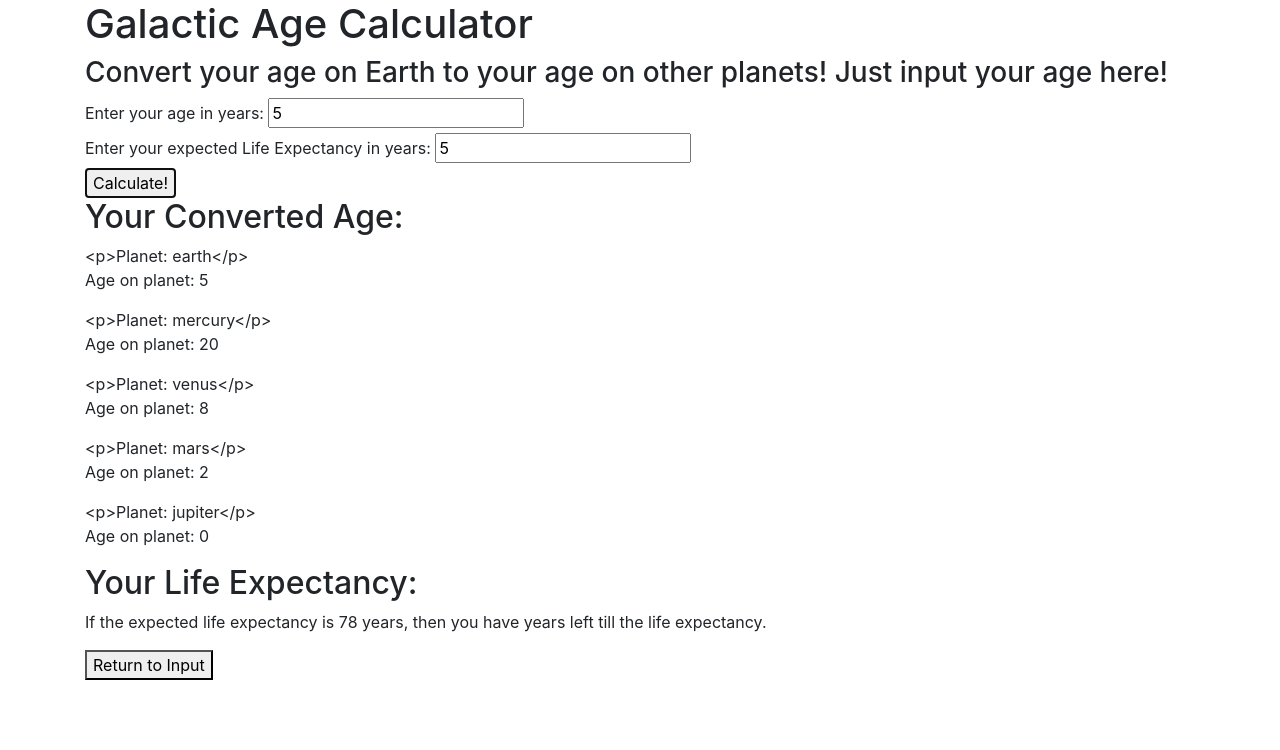
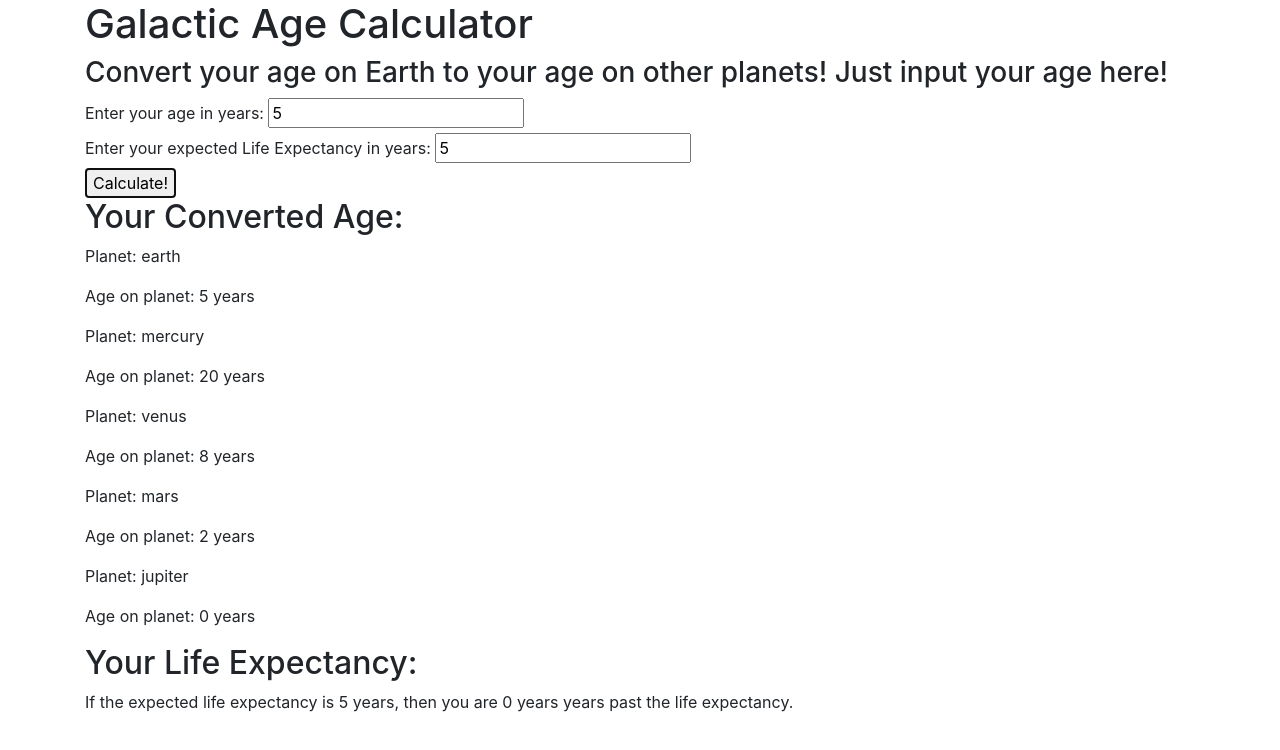
Before and after one commit to TSiu88/galactic-age-calculator, a website built with webpack: page src/index.html in a window 1280 px wide. Both pictures are taken after typing "5", "5" into the empty fields and a click on the button "Calculate!". Built offline with nearby package versions, Linux system fonts and the light colour scheme.

Commit message:
fix output values and format

```diff
--- a/src/index.html
+++ b/src/index.html
@@ -20,20 +20,13 @@
       <div id="outputField">
         <h2>Your Converted Age:</h2>
         <div id="planetAges">
-          <div id="output">
-            <!-- planet image -->
-            <p>Planet: <span id="planet"></span></p>
-            <p>Age (in years): <span id="ageOutput"></span></p>
 
-          </div>
         </div>
 
         <div id="lifeExpectancyArea">
           <h2>Your Life Expectancy:</h2>
           <p>If the expected life expectancy is <span id="expectedLife">78</span> years, then you <span id="haveOrAre">have</span> <span id="lifeYears"></span> years <span id="leftOrPast">left till</span> the life expectancy.</p>
         </div>
-
-        <button id="resetButton">Return to Input</button>
       </div>
 
 
--- a/src/main.js
+++ b/src/main.js
@@ -9,17 +9,15 @@ function displayUpdate(calc){
   for(let i=0; i<calc.outputAges.length; i++){
     let planetName = calc.planets[i];
     $("#planetAges").append(createPlanetOutput(planetName));
-    $(eval(`"#${planetName}"`)).append(`<p>Age on planet: ${calc.outputAges[i]}</p>`);
+    $(eval(`"#${planetName}"`)).append(`<p>Planet: ${planetName}</p>`);
+    $(eval(`"#${planetName}"`)).append(`<p>Age on planet: ${calc.outputAges[i]} years</p>`);
   }
-
-  displayLifeExpectancy(calc);
 }
 
 function createPlanetOutput(name){
   let newDiv = document.createElement('div');
   newDiv.id = name;
   newDiv.className = "planet";
-  newDiv.append(`<p>Planet: ${name}</p>`);
   return newDiv;
 }
 
@@ -51,15 +49,13 @@ $(document).ready(function(){
       calculator.age = years;
       calculator.outputAges = [];
       calculator.outputAges[0] = years;
-      console.log(calculator.planets);
-
     } else{
       alert("Please enter a vaild positive whole number for age.");
     }
 
     if(hasExpectancy != ""){
       if(calculator.checkValid(hasExpectancy) === true){
-        calculator.expectedYears = hasExpectancy;
+        calculator.lifeExpectancy = hasExpectancy;
       } else{
         alert("Please enter a vaild positive whole number for life expectancy.");
       }
@@ -68,6 +64,7 @@ $(document).ready(function(){
     calculator.calculateAgeOutput();
 
     displayUpdate(calculator);
+    displayLifeExpectancy(calculator);
 
   }); //End of CalculateButton
 
```
